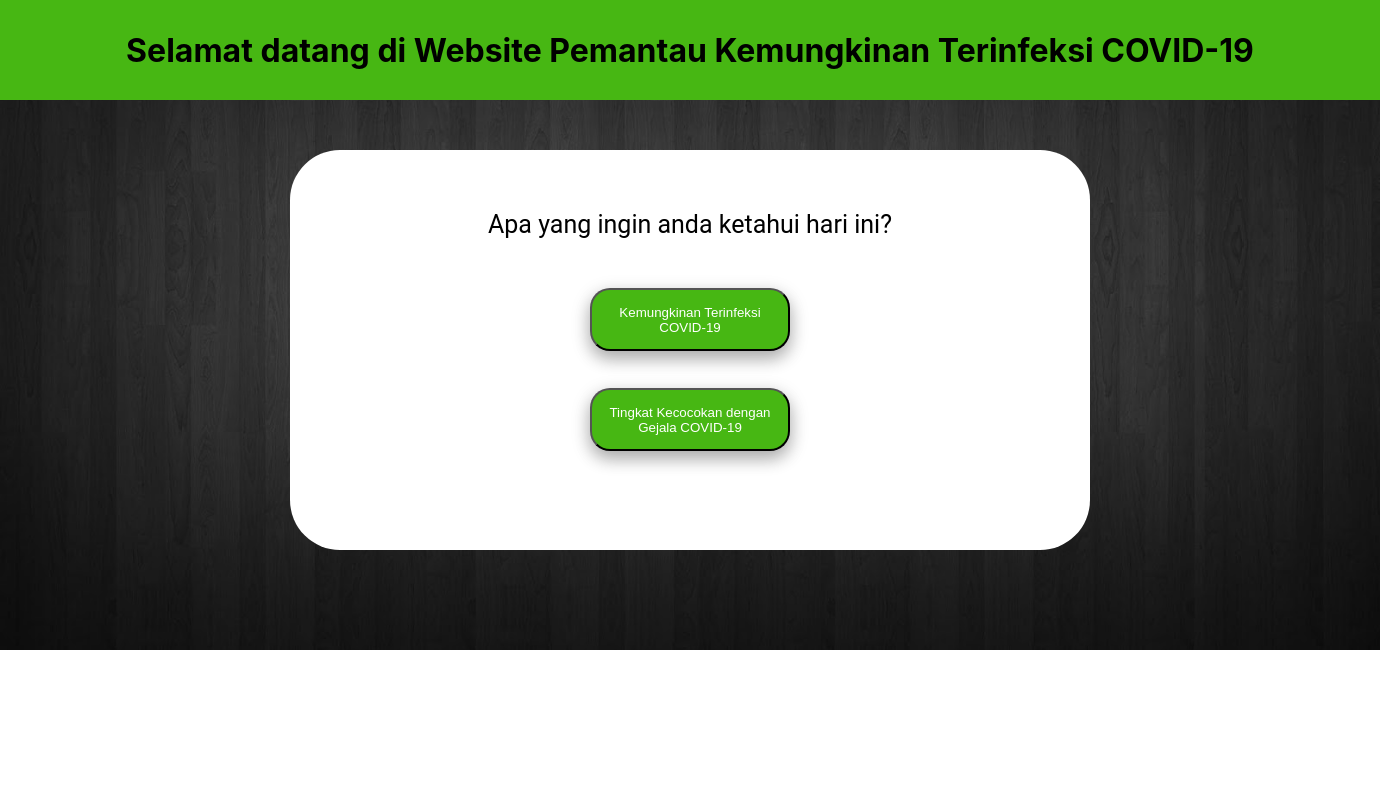
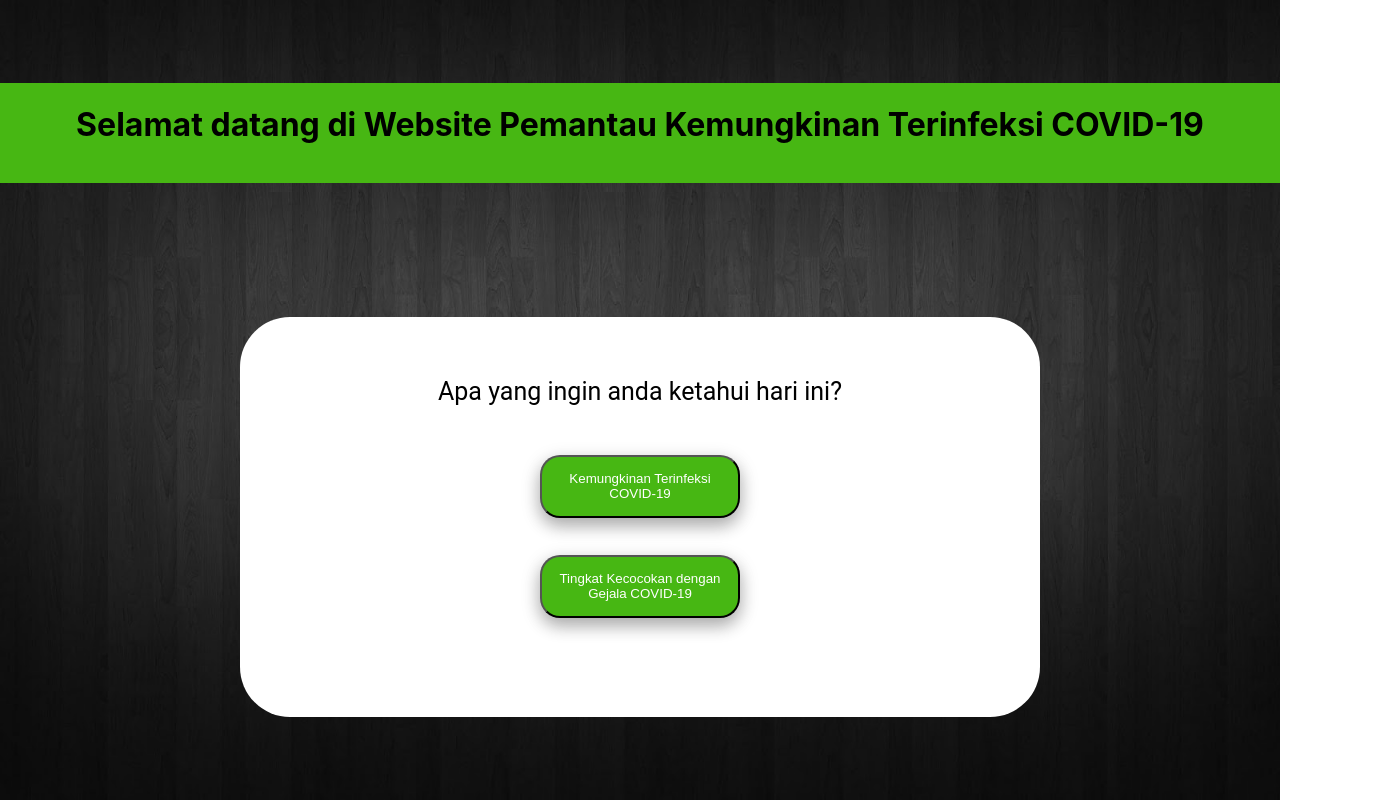
Before and after one commit to kinantanbagaspati/Milestone-SPARTA, a React (Create React App) app in the folder mockup-milestone/: page / in a window 1280 px wide. Shown: the whole page, 1380 px wide, since content can reach past the window. Built offline with nearby package versions, Linux system fonts and the light colour scheme.

Commit message:
modif size dari background image

```diff
--- a/mockup-milestone/src/containers/Home.css
+++ b/mockup-milestone/src/containers/Home.css
@@ -1,16 +1,17 @@
 .Container {
-	align-content: center;
 	display: flex;
 	flex-direction: column;
-	align-items: center;
 	text-align: center;
-	height: 100%;
-    background: #E5E5E5;
+    background-image: url("Background.jpg");
+	background-position: center;
+	background-repeat: no-repeat;
+	background-size: cover;
+	height: 100vh;
+	width: 100vw;
 }
 
 .header {
 	display: flex;
-	align-items: center;
 	justify-content: center;
 	height: 100px;
 	width: 100%;
@@ -75,18 +76,18 @@
 }
 
 .hero-image {
-	align-content: center;
+/*	align-content: center;
 	display: flex;
 	flex-direction: column;
 	align-items: center;
 	text-align: center;
+	height: 100%;*/
+/*	background-image: url("Background.jpg");
 	height: 100%;
-	background-image: url("Background.jpg");
-	height: 650px;
-	width: 1380px;
-	background-position: center; /* Center the image */
-	background-repeat: no-repeat; /* Do not repeat the image */
-	background-size: cover; /* Resize the background image to cover the entire container */
+	width: 100%;
+	background-position: center;
+	background-repeat: no-repeat;
+	background-size: cover; */
   }
 
   .hero-image1 {
--- a/mockup-milestone/src/containers/Home.js
+++ b/mockup-milestone/src/containers/Home.js
@@ -10,10 +10,9 @@ export default class Home extends Component{
     render(){
         return (
             <div className="Container">
-                <div className="hero-image">
-                    <div className="header">
+                <header className="header">
                     <h1>Selamat datang di Website Pemantau Kemungkinan Terinfeksi COVID-19</h1>
-                    </div>
+                </header>
                 <div className="kotakputihhome">
                     <p className="pertanyaanhome">Apa yang ingin anda ketahui hari ini?</p>
                     <div className="kumpulantombolhome">
@@ -34,7 +33,6 @@ export default class Home extends Component{
                     </div>
                 </div>
             </div>
-            </div>
         );
     }
 }
```
Lines whose indentation alone changed are shown as unchanged.
